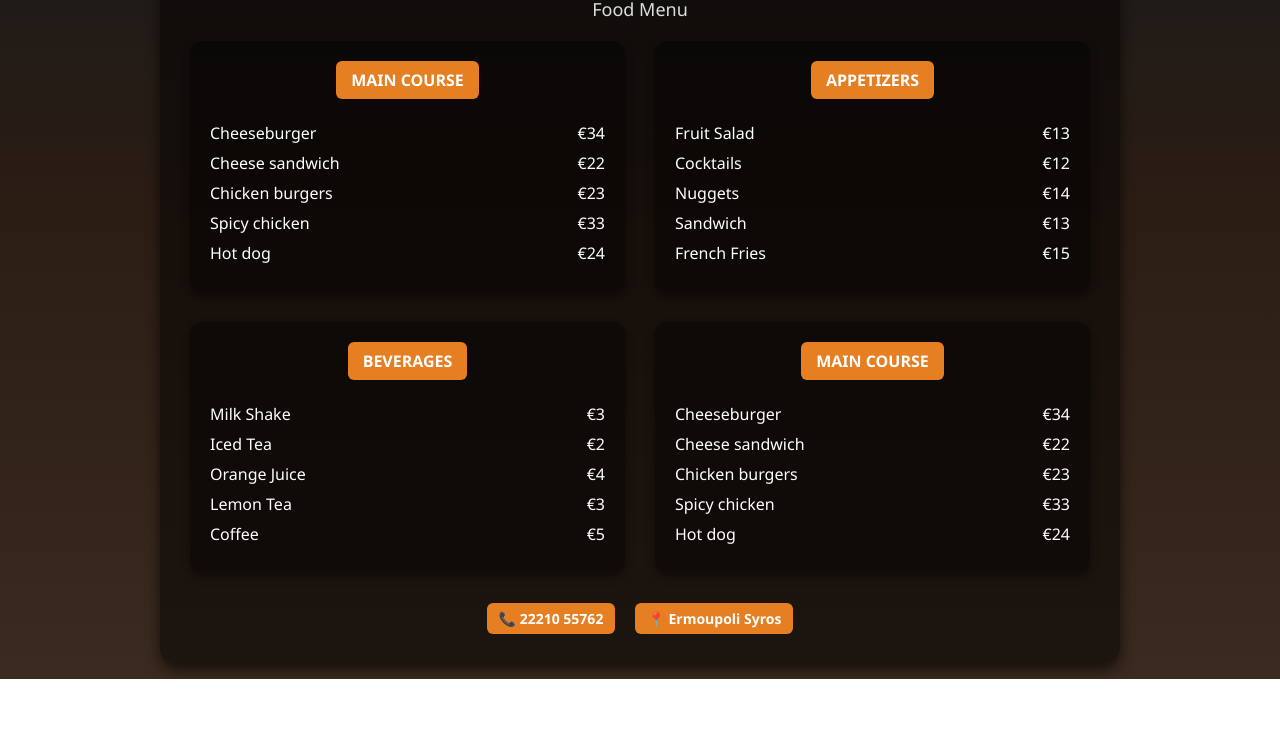
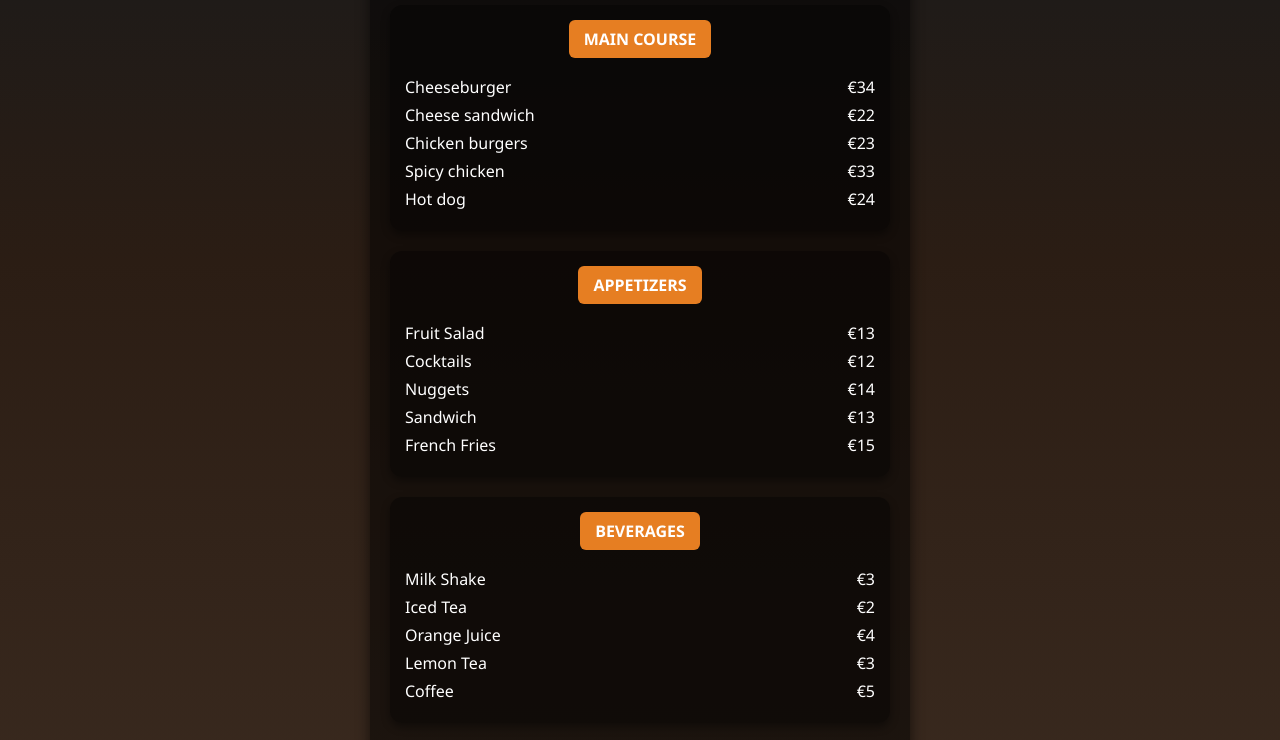
Before and after one commit to swanaras/greco-menu, a plain HTML site: page index.html in a window 1280 px wide. Shown: the part 121-861 px from the top of the page. Before the commit the page ends 800 px from the top, so only its background shows below. Drawn offline with Linux system fonts and the light colour scheme.

Commit message:
Update index.html

```diff
--- a/index.html
+++ b/index.html
@@ -12,16 +12,16 @@
       /* Καφέ ξύλινη αίσθηση */
       background: linear-gradient(180deg, #1a1a1a 0%, #2b1d14 40%, #3a2a1f 100%);
       color: #fff;
-      height: 100vh; /* γεμίζει όλη την οθόνη */
+      min-height: 100vh;
       display: flex;
-      align-items: center; /* κατακόρυφα στο κέντρο */
-      justify-content: center; /* οριζόντια στο κέντρο */
+      align-items: center;
+      justify-content: center;
     }
 
     .menu-container {
-      max-width: 900px;
+      max-width: 500px; /* στενό για κινητά */
       width: 90%;
-      padding: 30px;
+      padding: 20px;
       text-align: center;
       background: rgba(0,0,0,0.5);
       border-radius: 16px;
@@ -29,27 +29,22 @@
     }
 
     h1 {
-      font-size: 42px;
+      font-size: 36px;
       margin: 10px 0 0;
     }
 
     h2 {
-      font-size: 18px;
+      font-size: 16px;
       margin: 5px 0 20px;
       font-weight: normal;
       color: #ddd;
     }
 
-    .menu-grid {
-      display: grid;
-      grid-template-columns: 1fr 1fr;
-      gap: 30px;
-    }
-
     .menu-section {
       background: rgba(0,0,0,0.4);
       border-radius: 12px;
-      padding: 20px;
+      padding: 15px;
+      margin-bottom: 20px;
       box-shadow: 0 4px 8px rgba(0,0,0,0.4);
     }
 
@@ -60,26 +55,26 @@
       padding: 8px 15px;
       border-radius: 6px;
       display: inline-block;
-      margin-bottom: 15px;
+      margin-bottom: 12px;
     }
 
     .menu-item {
       display: flex;
       justify-content: space-between;
-      margin: 8px 0;
+      margin: 6px 0;
       font-size: 16px;
     }
 
     .footer {
-      margin-top: 30px;
+      margin-top: 20px;
       font-size: 14px;
       color: #ccc;
     }
 
     .contact {
       display: flex;
-      justify-content: center;
-      gap: 20px;
+      flex-direction: column; /* κάθετη στο κινητό */
+      gap: 10px;
       margin-top: 10px;
     }
 
@@ -97,7 +92,6 @@
     <h1>GRECO</h1>
     <h2>Food Menu</h2>
 
-    <div class="menu-grid">
     <div class="menu-section">
       <div class="section-title">MAIN COURSE</div>
       <div class="menu-item"><span>Cheeseburger</span><span>€34</span></div>
@@ -125,16 +119,6 @@
       <div class="menu-item"><span>Coffee</span><span>€5</span></div>
     </div>
 
-      <div class="menu-section">
-        <div class="section-title">MAIN COURSE</div>
-        <div class="menu-item"><span>Cheeseburger</span><span>€34</span></div>
-        <div class="menu-item"><span>Cheese sandwich</span><span>€22</span></div>
-        <div class="menu-item"><span>Chicken burgers</span><span>€23</span></div>
-        <div class="menu-item"><span>Spicy chicken</span><span>€33</span></div>
-        <div class="menu-item"><span>Hot dog</span><span>€24</span></div>
-      </div>
-    </div>
-
     <div class="footer">
       <div class="contact">
         <span>📞 22210 55762</span>
```
Lines whose indentation alone changed are shown as unchanged.
